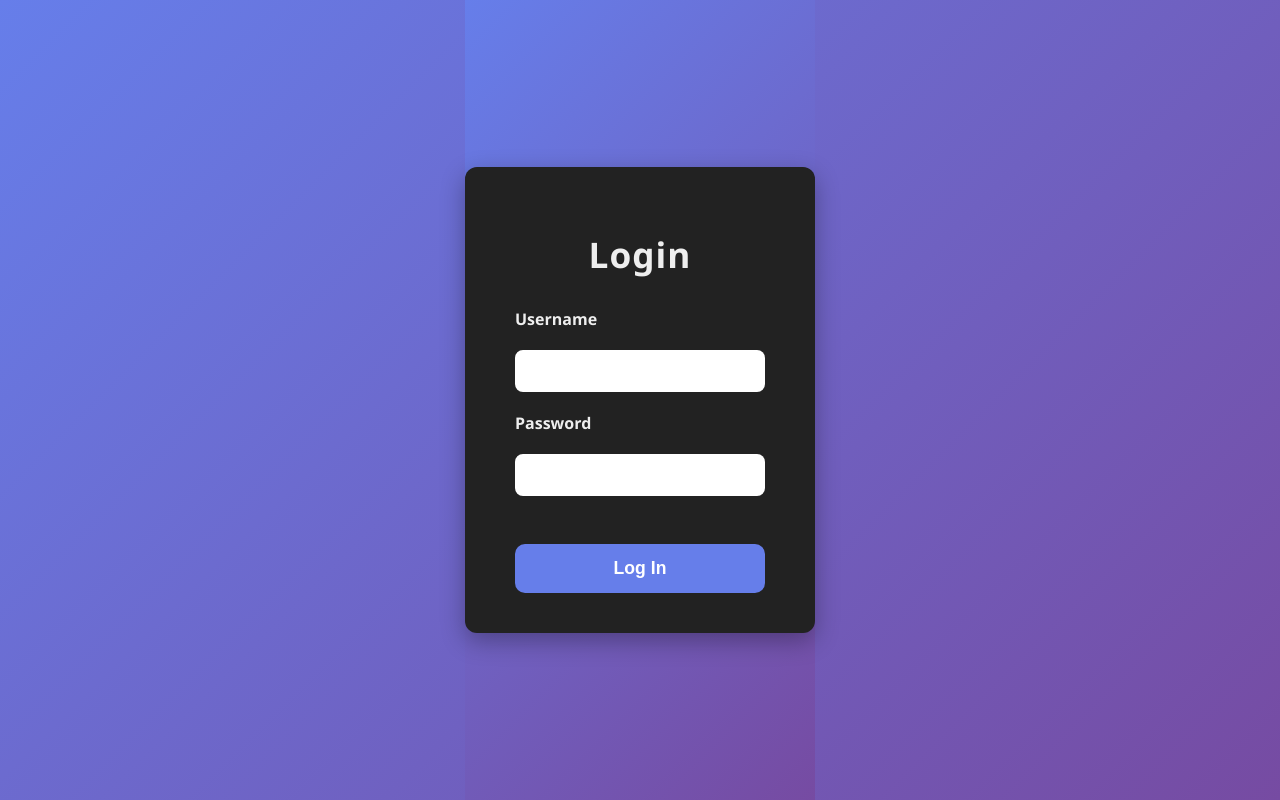
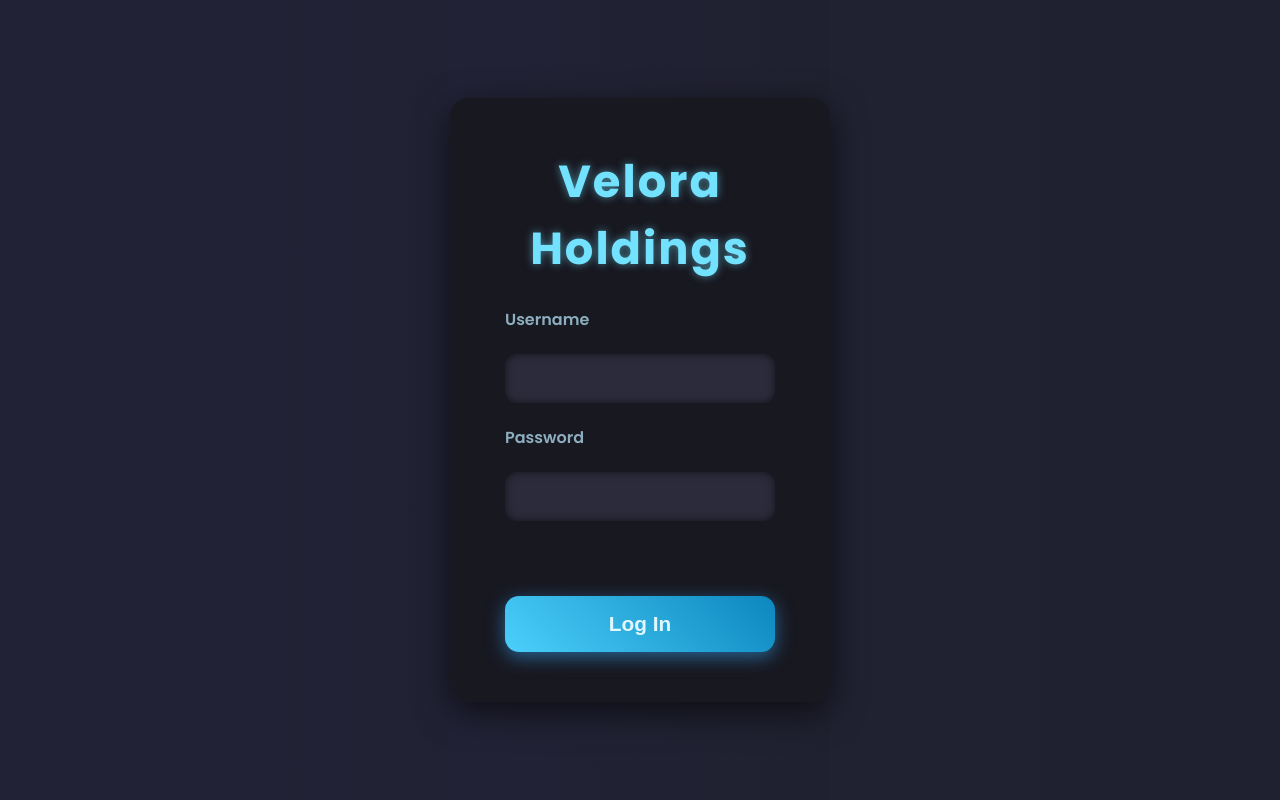
Before and after one commit to VeloraH/Velora, a plain HTML site: page Login/index.html in a window 1280 px wide. Drawn offline with Linux system fonts and the light colour scheme.

Commit message:
Update index.html

```diff
--- a/Login/index.html
+++ b/Login/index.html
@@ -3,8 +3,10 @@
 <head>
 <meta charset="UTF-8" />
 <meta name="viewport" content="width=device-width, initial-scale=1" />
-<title>Login</title>
+<title>Velora Holdings - Login</title>
 <style>
+  @import url('https://fonts.googleapis.com/css2?family=Poppins:wght@400;600;700&display=swap');
+
   /* Reset */
   * {
     box-sizing: border-box;
@@ -12,98 +14,136 @@
   body, html {
     margin: 0; padding: 0;
     height: 100%;
-    font-family: 'Segoe UI', Tahoma, Geneva, Verdana, sans-serif;
-    background: linear-gradient(135deg, #667eea, #764ba2);
+    font-family: 'Poppins', sans-serif;
+    background: linear-gradient(270deg, #1f202c, #24243e, #1f202c, #24243e);
+    background-size: 800% 800%;
+    animation: gradientBG 15s ease infinite;
     display: flex;
     justify-content: center;
     align-items: center;
   }
 
+  @keyframes gradientBG {
+    0%{background-position:0% 50%}
+    50%{background-position:100% 50%}
+    100%{background-position:0% 50%}
+  }
+
   .login-container {
-    background: #222;
-    padding: 40px 50px;
-    border-radius: 12px;
-    box-shadow: 0 8px 24px rgba(0,0,0,0.3);
-    width: 350px;
+    background: #181820ee;
+    padding: 50px 55px;
+    border-radius: 18px;
+    box-shadow: 0 10px 35px rgba(0, 0, 0, 0.6);
+    width: 380px;
     max-width: 90vw;
     color: #eee;
+    text-align: center;
+    user-select: none;
   }
 
-  h1 {
-    margin-bottom: 30px;
+  .company-name {
     font-weight: 700;
-    font-size: 2.2rem;
-    text-align: center;
-    letter-spacing: 1px;
+    font-size: 2.8rem;
+    letter-spacing: 2px;
+    margin-bottom: 25px;
+    color: #72e2ff;
+    text-shadow: 0 0 8px #72e2ff88;
   }
 
   form {
     display: flex;
     flex-direction: column;
-    gap: 20px;
+    gap: 22px;
   }
 
   label {
+    text-align: left;
     font-weight: 600;
     font-size: 1rem;
+    color: #aad4e7cc;
+    user-select: text;
   }
 
   input[type="text"], input[type="password"] {
-    padding: 12px 15px;
-    border-radius: 8px;
+    padding: 14px 20px;
+    border-radius: 12px;
     border: none;
-    font-size: 1rem;
+    font-size: 1.1rem;
+    background: #2b2b3b;
+    color: #dde6f2;
     outline: none;
-    transition: box-shadow 0.3s ease;
+    box-shadow: inset 0 0 8px #00000088;
+    transition: box-shadow 0.35s ease, background-color 0.35s ease;
+    font-weight: 500;
   }
 
   input[type="text"]:focus,
   input[type="password"]:focus {
-    box-shadow: 0 0 6px 3px #667eea;
+    background: #39516e;
+    box-shadow: 0 0 12px 2px #72e2ffcc;
   }
 
   button {
-    padding: 14px;
-    background: #667eea;
+    margin-top: 10px;
+    padding: 16px 0;
+    background: linear-gradient(45deg, #4bcffa, #0c87bf);
     border: none;
-    border-radius: 10px;
+    border-radius: 14px;
     font-weight: 700;
-    font-size: 1.1rem;
-    color: white;
+    font-size: 1.3rem;
+    color: #e0f7ff;
     cursor: pointer;
-    transition: background 0.3s ease;
+    box-shadow: 0 5px 18px #33a6f588;
+    transition: all 0.3s cubic-bezier(.25,.8,.25,1);
+    user-select: none;
+    position: relative;
+    overflow: hidden;
   }
 
   button:hover {
-    background: #5a6cd8;
+    background: linear-gradient(45deg, #34b0f5, #005f8a);
+    box-shadow: 0 8px 28px #33a6f5aa;
+    transform: translateY(-3px);
+  }
+  button:active {
+    transform: translateY(1px);
+    box-shadow: 0 3px 14px #1e7abbbb;
   }
 
   .error {
+    height: 20px;
+    margin-top: -8px;
+    margin-bottom: 5px;
     color: #ff6b6b;
-    font-size: 0.9rem;
-    height: 18px; /* reserve space even when empty */
-    margin-top: -10px;
+    font-size: 0.95rem;
+    font-weight: 600;
+    min-height: 24px;
+    user-select: none;
   }
+
 </style>
 </head>
 <body>
 
-<div class="login-container">
-  <h1>Login</h1>
+<div class="login-container" role="main" aria-label="Login form">
+  <div class="company-name">Velora Holdings</div>
   <form id="login-form" autocomplete="off" spellcheck="false" novalidate>
     <label for="username">Username</label>
-    <input type="text" id="username" name="username" required autocomplete="username" />
+    <input type="text" id="username" name="username" autocomplete="username" required aria-required="true" aria-describedby="error" />
 
     <label for="password">Password</label>
-    <input type="password" id="password" name="password" required autocomplete="current-password" />
+    <input type="password" id="password" name="password" autocomplete="current-password" required aria-required="true" />
 
-    <div id="error" class="error"></div>
+    <div id="error" class="error" aria-live="polite"></div>
 
-    <button type="submit">Log In</button>
+    <button type="submit" aria-label="Log in to Velora Holdings">Log In</button>
   </form>
 </div>
 
 <script>
+  // Preload click sound
+  const clickSound = new Audio('https://assets.codepen.io/3/click.mp3'); // lightweight click sound
+
   const ADMIN_USERNAME = 'admin';
   const ADMIN_PASSWORD = 'admin123';
 
@@ -121,6 +161,8 @@
       errorDiv.textContent = 'Please enter username and password.';
       return;
     }
+
+    clickSound.play().catch(() => {}); // play click sound, ignore errors on autoplay policy
 
     // Admin login check
     if (username === ADMIN_USERNAME) {
```
